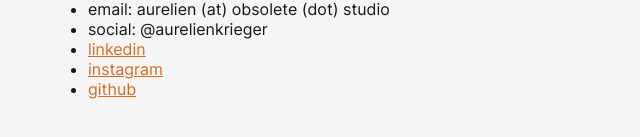
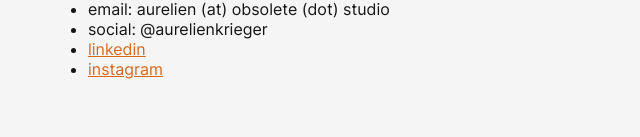
Before and after one commit to aurelienkrieger/aurelienkrieger.com, a plain HTML site: page contact.html in a window 1280 px wide. Shown: the part 225-362 px from the top of the page, 0-640 px from the left. Drawn offline with Linux system fonts and the light colour scheme.

Commit message:
Update contact.html
remove github from contacts

```diff
--- a/contact.html
+++ b/contact.html
@@ -55,7 +55,6 @@
                 <li>social: @aurelienkrieger</li>
                 <li><a class="bluelink" href="https://www.linkedin.com/in/aurelienkrieger" target="_blank">linkedin</a></li>
                 <li><a class="bluelink" href="https://www.instagram.com/aurelienkrieger/" target="_blank">instagram</a></li>
-                <li><a class="bluelink" href="https://github.com/aurelienkrieger" target="_blank">github</a></li>
             </ul>
 
         </p>
```
